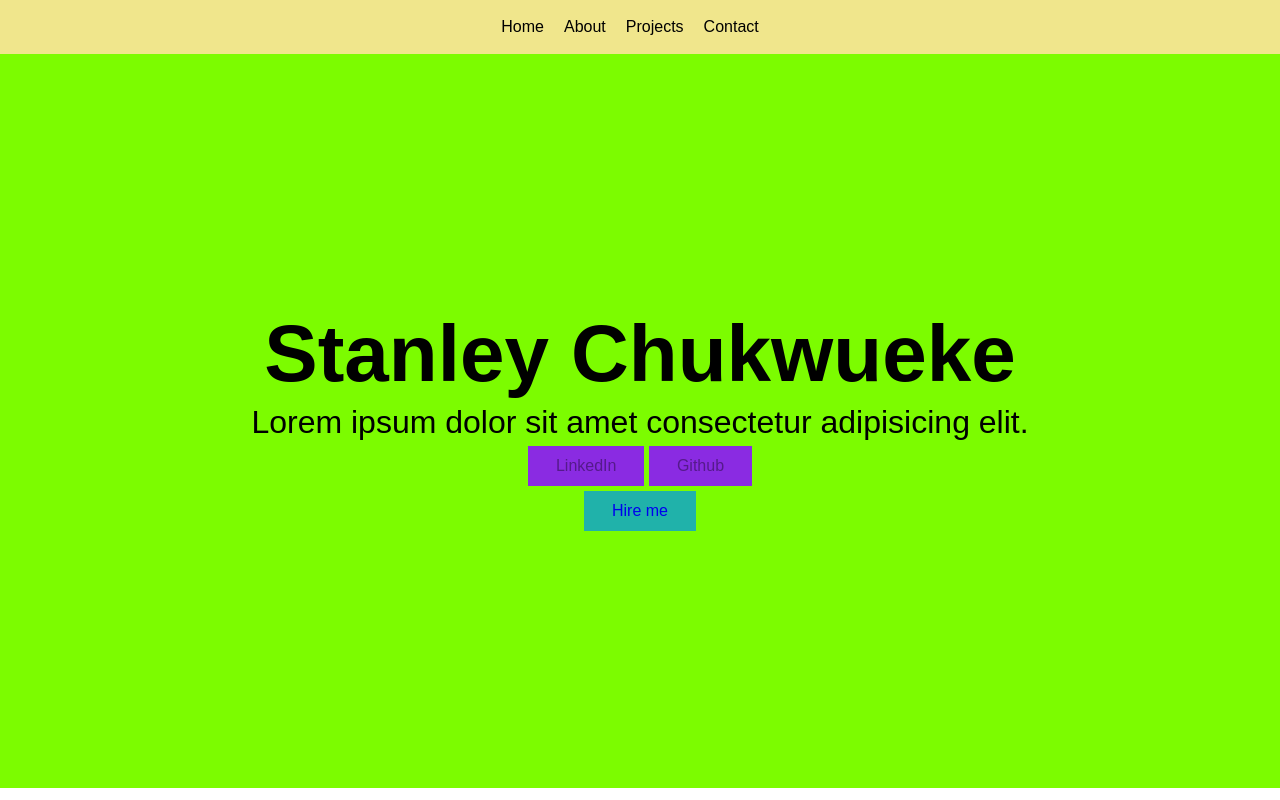
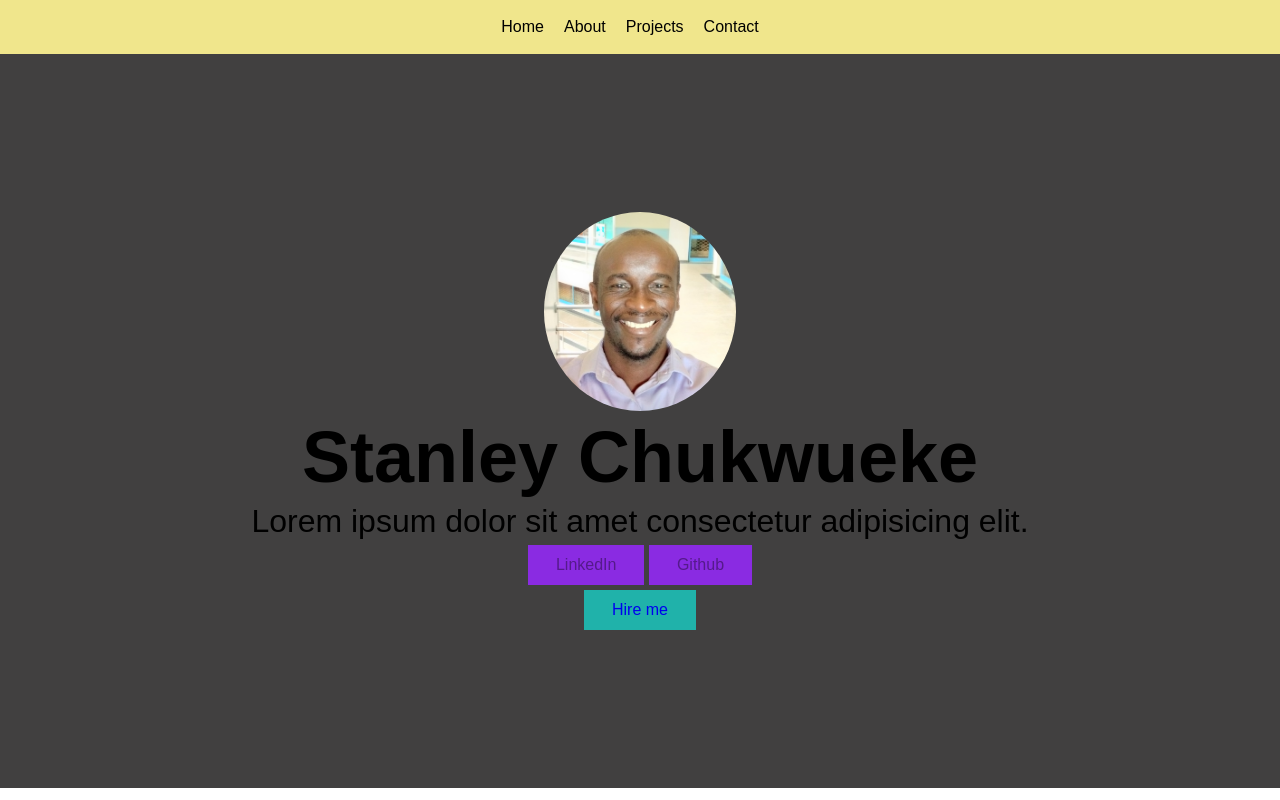
Before and after one commit to blakphaze/portfolio_v2, a plain HTML site: page index.html in a window 1280 px wide. Drawn offline with Linux system fonts and the light colour scheme.

Commit message:
inserted my profile picture

```diff
--- a/css/main.css
+++ b/css/main.css
@@ -22,11 +22,11 @@ header {
     /* padding: 1.875rem; */
 }
 main{
-    background-color: lawngreen;
+    background-color: rgb(65, 64, 64);
     height: 91.7vh;
 }
 h1{
-    font-size: 5rem;
+    font-size: 4.5rem;
     line-height: 1.1;
 }
 .nav__link {
@@ -62,3 +62,7 @@ a {
 .btn_secondary {
     background-color: blueviolet;
 }
+.my_pic {
+    width: 15%;
+    border-radius: 50%;
+}
--- a/index.html
+++ b/index.html
@@ -23,6 +23,7 @@
     <main>
         <div class="container">
             <div>
+            <img src="./img/IMG_20201116_082706_979.jpg" alt="mypic" class="my_pic">
             <h1>Stanley Chukwueke</h1>
             <p class="lead">Lorem ipsum dolor sit amet consectetur adipisicing elit.</p>
             <div>
```
Also changed, not shown: img/IMG_20201116_082706_979.jpg (added).
